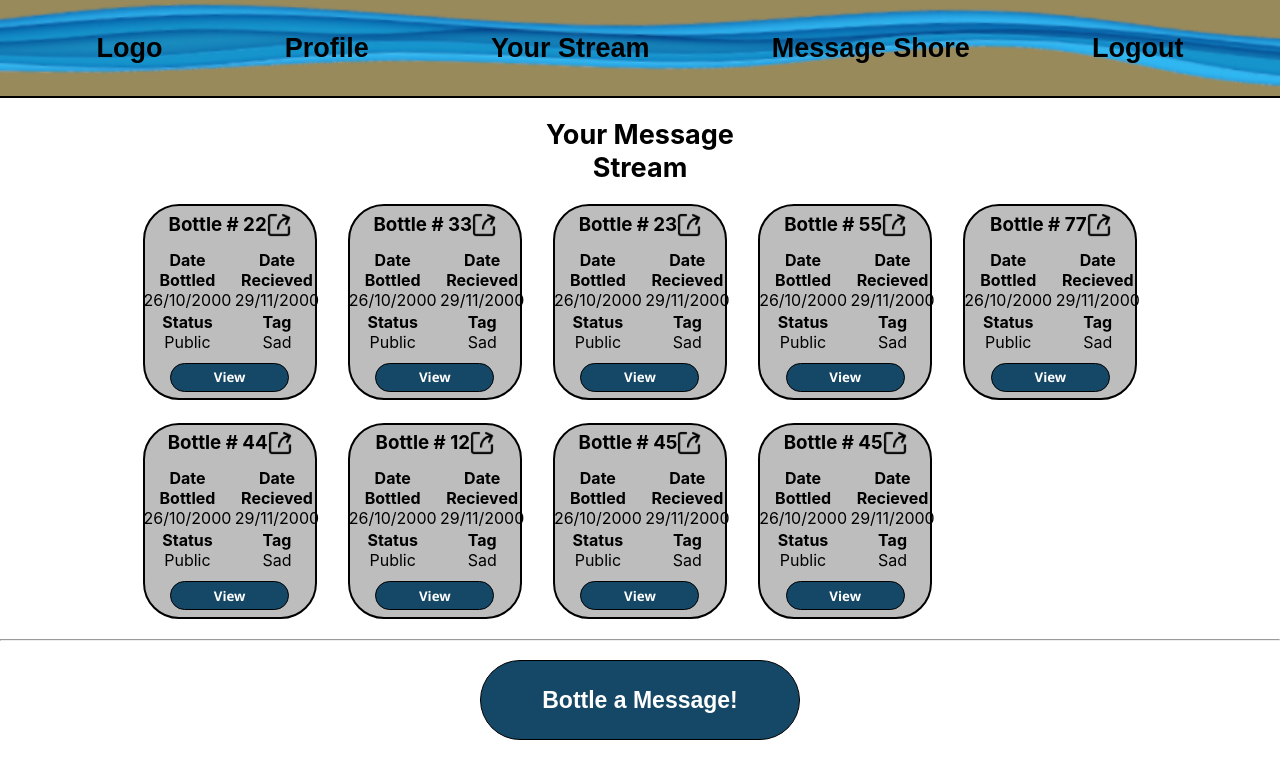
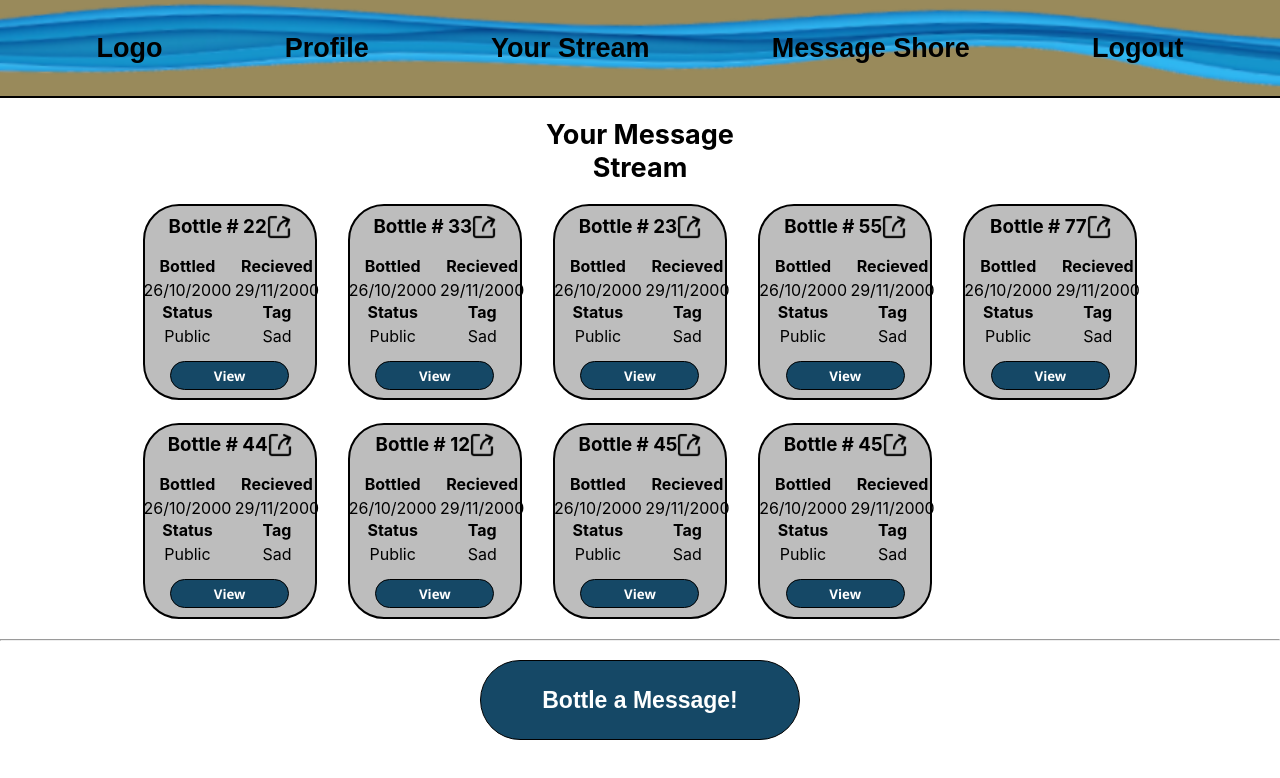
Before and after one commit to DannyHayek/time-capsule-client, a React (Create React App) app: page /messageStream in a window 1280 px wide. Shown: the top 778 px of the page. Built offline with nearby package versions, Linux system fonts and the light colour scheme.

Commit message:
Added finishing touches to message cards in user stream

```diff
--- a/src/components/messageStream/MessageStreamCard.jsx
+++ b/src/components/messageStream/MessageStreamCard.jsx
@@ -15,22 +15,22 @@ const MessageStreamCard = ({ num, bottled, recieved, status, tag }) => {
 
         <div className='message-stream-info'>
           <article>
-            <h4>Date Bottled</h4>
+            <h4 className='stream-info-title'>Bottled</h4>
             <p>{bottled}</p>
           </article>
 
           <article>
-            <h4>Date Recieved</h4>
+            <h4 className='stream-info-title'>Recieved</h4>
             <p>{recieved}</p>
           </article>
 
           <article>
-            <h4>Status</h4>
+            <h4 className='stream-info-title'>Status</h4>
             <p>{status}</p>
           </article>
 
           <article>
-            <h4>Tag</h4>
+            <h4 className='stream-info-title'>Tag</h4>
             <p>{tag}</p>
           </article>
         </div>
--- a/src/pages/MessageStream/MessageStream.css
+++ b/src/pages/MessageStream/MessageStream.css
@@ -41,6 +41,10 @@
     justify-content: end;
 }
 
+.stream-info-title {
+    margin-bottom: 5%;
+}
+
 .share-icon {
     width: 24px;
 }
```
